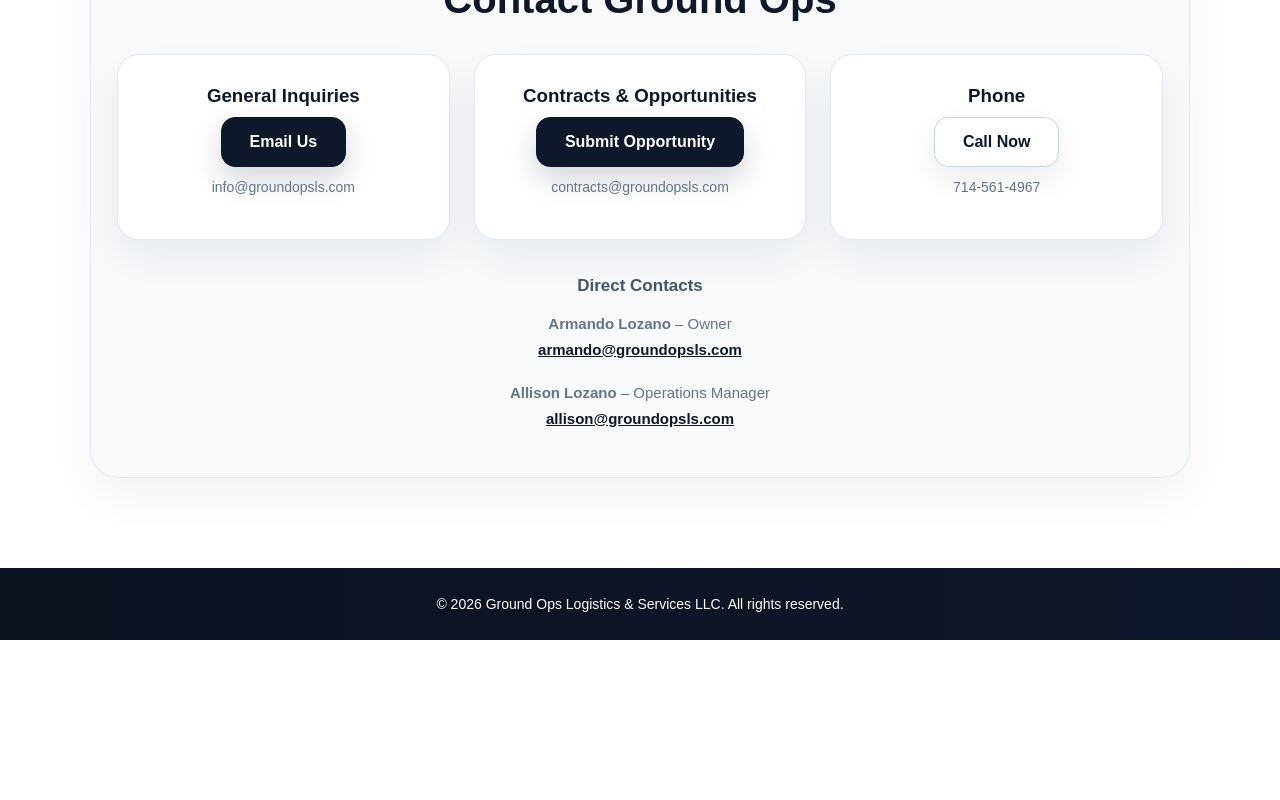
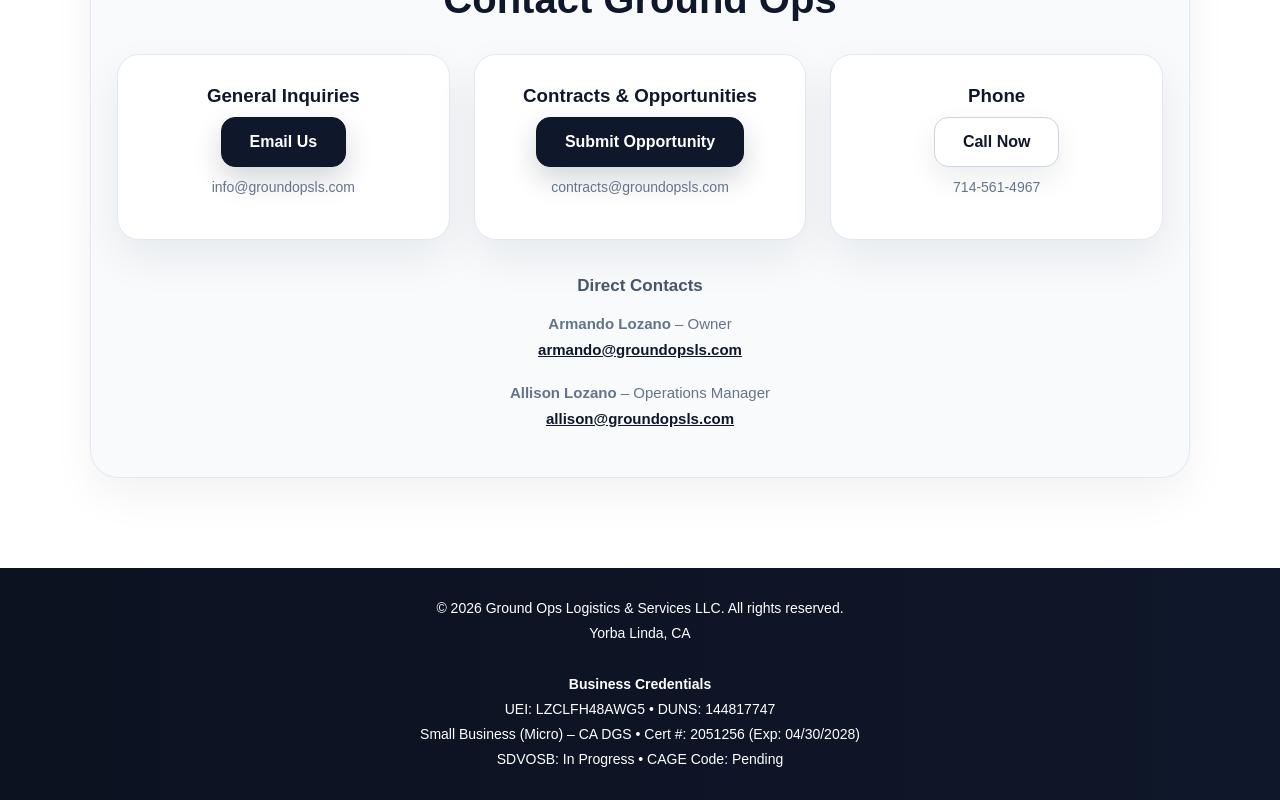
Before and after one commit to milspec714/soldbyallison-groundops-site, a React (Create React App) app: page / in a window 1280 px wide. Shown: the part 6282-7082 px from the top of the page. Before the commit the page ends 6922 px from the top, so only its background shows below. Built offline with nearby package versions, Linux system fonts and the light colour scheme.

Commit message:
Added credentials footer

```diff
--- a/src/App.js
+++ b/src/App.js
@@ -907,9 +907,21 @@
     textAlign: "center",
     padding: "28px 20px",
     fontSize: "14px",
+    lineHeight: "1.8",
   }}
 >
   © {new Date().getFullYear()} Ground Ops Logistics & Services LLC. All rights reserved.
+  <br />
+  Yorba Linda, CA
+  <br /><br />
+
+  <strong>Business Credentials</strong>
+  <br />
+  UEI: LZCLFH48AWG5 • DUNS: 144817747
+  <br />
+  Small Business (Micro) – CA DGS • Cert #: 2051256 (Exp: 04/30/2028)
+  <br />
+  SDVOSB: In Progress • CAGE Code: Pending
 </footer>
     </div>
   );
```
Lines whose indentation alone changed are shown as unchanged.
